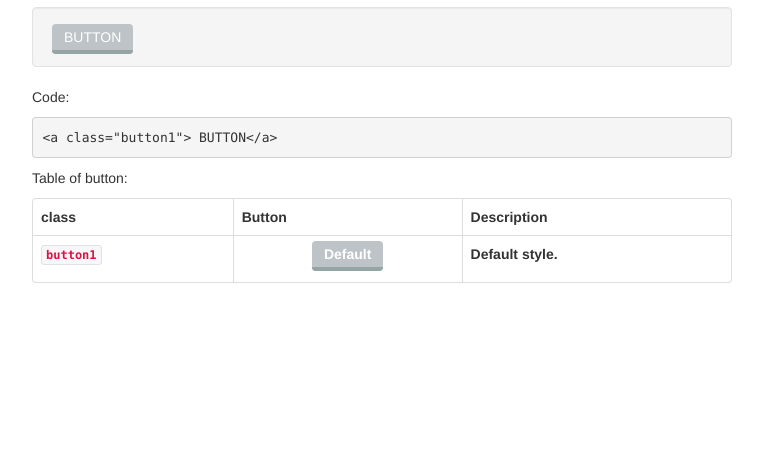
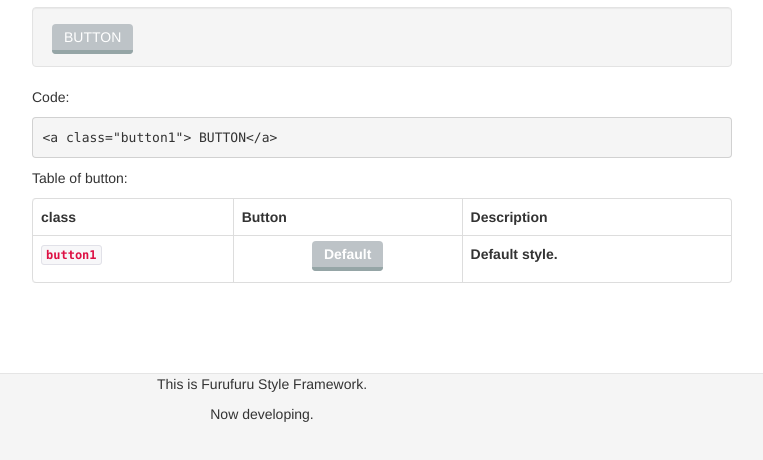
Before and after one commit to furufuru1212/furufuru1212.github.io, a plain HTML site: page fcss/css.html in a window 1280 px wide. Shown: the part 768-1228 px from the top of the page, without its empty margins (378-1141 px from the left). Before the commit the page ends 1071 px from the top, so only its background shows below. Drawn offline with Linux system fonts and the light colour scheme.

Commit message:
add footer

```diff
--- a/fcss/css.html
+++ b/fcss/css.html
@@ -77,6 +77,12 @@
 	 		</div>
 	 	</div>
 	 </div>
+	 <footer style="height:150px;background:#f5f5f5;border-top:1px solid #e5e5e5;margin-top:70px;">
+	 	<div class="container" style="text-align:center;">
+	 		<p>This is Furufuru Style Framework.</p>
+	 		<p>Now developing.</p>
+	 	</div>
+	 </footer>
 </body>
 <script src="js/bootstrap.min.js"></script>
 </html>
```
